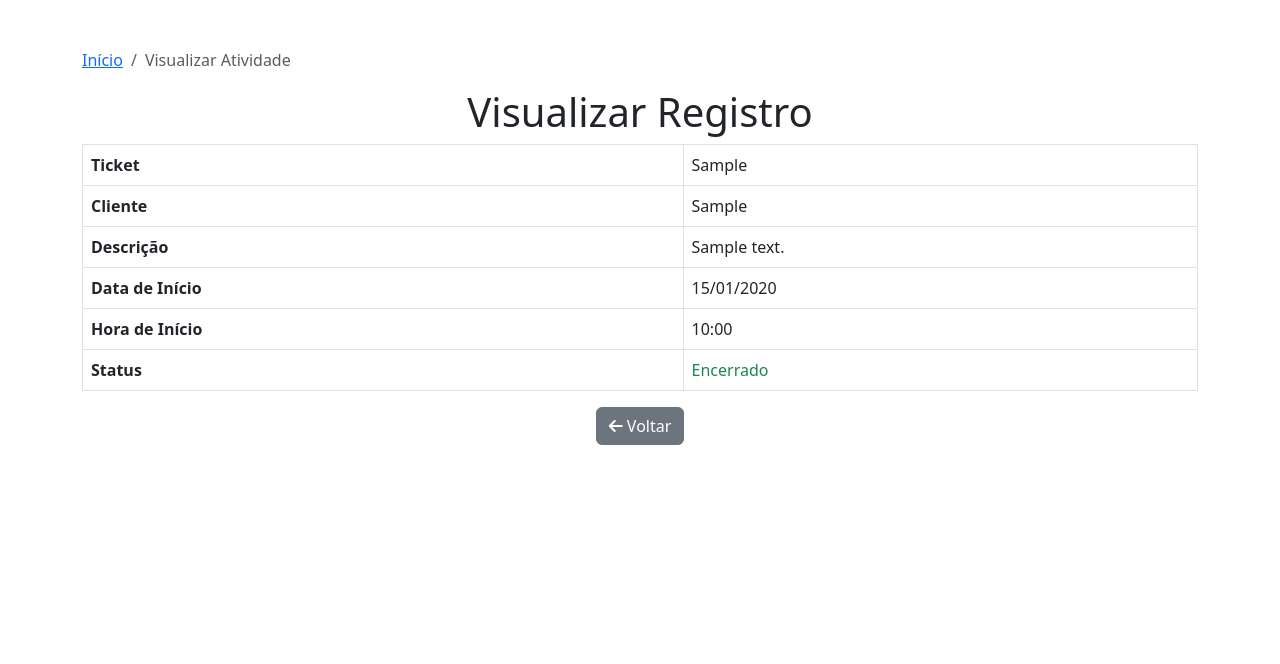
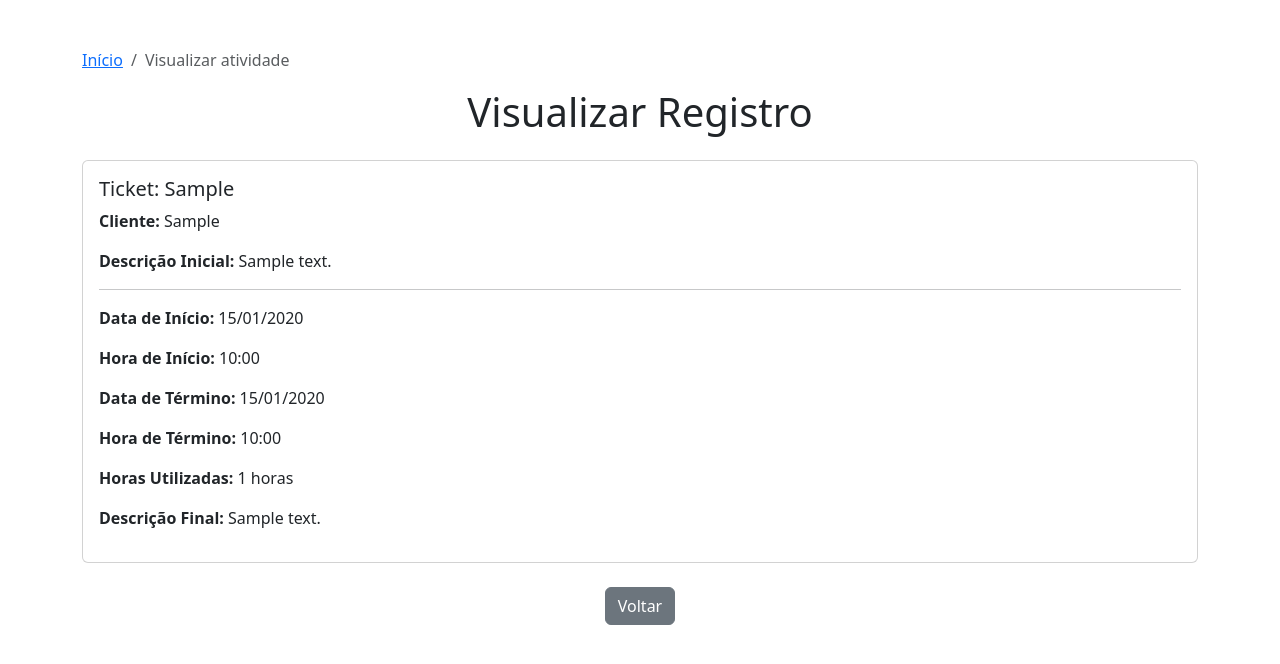
Before and after one commit to CayoSCosta/ControleDeAtividades, a Django app: page /visualizar/00000000-0000-0000-0000-000000000001/ in a window 1280 px wide. Shown: the top 664 px of the page. Run offline with Django 5.2, Linux system fonts and the light colour scheme; tables that the repository leaves empty hold one stand-in row (values such as "Sample post").

Commit message:
principais funcionalidades

```diff
--- a/registro_horas/models.py
+++ b/registro_horas/models.py
@@ -36,9 +36,17 @@ class Registro(BaseModel):
             raise ValidationError("A hora de término não pode ser anterior à hora de início.")
         super().clean()
 
+    # def save(self, *args, **kwargs):
+    #     # Calcula automaticamente as horas utilizadas
+    #     if self.hora_de_termino:
+    #         inicio = datetime.combine(self.data_de_inicio, self.hora_de_inicio)
+    #         termino = datetime.combine(self.data_de_inicio, self.hora_de_termino)
+    #         self.horas_utilizadas = (termino - inicio).total_seconds() / 3600  # Converte segundos em horas
+    #     super().save(*args, **kwargs)
+
     def save(self, *args, **kwargs):
         # Calcula automaticamente as horas utilizadas
-        if self.hora_de_termino:
+        if self.hora_de_inicio and self.hora_de_termino:
             inicio = datetime.combine(self.data_de_inicio, self.hora_de_inicio)
             termino = datetime.combine(self.data_de_inicio, self.hora_de_termino)
             self.horas_utilizadas = (termino - inicio).total_seconds() / 3600  # Converte segundos em horas
--- a/registro_horas/templates/registro.html
+++ b/registro_horas/templates/registro.html
@@ -22,9 +22,6 @@
             {{ form.as_p }}
             <div class="text-center mt-3">
                 <button type="submit" name="acao" value="salvar" class="btn btn-success">Salvar</button>
-                {% if data_de_inicio and hora_de_inicio %}
-                    <button type="submit" name="acao" value="encerrar" class="btn btn-danger">Encerrar</button>
-                {% endif %}
             </div>
             <div class="text-center mt-3">
                 <a href="{% url 'index' %}" class="btn btn-secondary">
--- a/registro_horas/templates/visualizar.html
+++ b/registro_horas/templates/visualizar.html
@@ -4,64 +4,54 @@
     <meta charset="UTF-8">
     <meta name="viewport" content="width=device-width, initial-scale=1.0">
     <title>Visualizar Registro</title>
-    <link rel="stylesheet" href="https://cdnjs.cloudflare.com/ajax/libs/font-awesome/6.0.0/css/all.min.css">
     <link rel="stylesheet" href="https://cdn.jsdelivr.net/npm/bootstrap@5.3.0/dist/css/bootstrap.min.css">
 </head>
 <body>
     <div class="container mt-5">
         <nav aria-label="breadcrumb">
             <ol class="breadcrumb">
-                <li class="breadcrumb-item"><a href="{% url 'index' %}">Início</a></li> <!-- Link para a página inicial -->
-                <li class="breadcrumb-item active" aria-current="page">Visualizar Atividade</li> <!-- Página atual -->
+                <li class="breadcrumb-item"><a href="{% url 'index' %}">Início</a></li>
+                <li class="breadcrumb-item active" aria-current="page">Visualizar atividade</li>
             </ol>
         </nav>
 
         <h1 class="text-center">Visualizar Registro</h1>
-        <table class="table table-bordered">
-            <tr>
-                <th>Ticket</th>
-                <td>{{ registro.ticket }}</td>
-            </tr>
-            <tr>
-                <th>Cliente</th>
-                <td>{{ registro.cliente }}</td>
-            </tr>
-            <tr>
-                <th>Descrição</th>
-                <td>{{ registro.descricao }}</td>
-            </tr>
-            <tr>
-                <th>Data de Início</th>
-                <td>{{ registro.data_de_inicio|date:"d/m/Y" }}</td>
-            </tr>
-            <tr>
-                <th>Hora de Início</th>
-                <td>{{ registro.hora_de_inicio|time:"H:i" }}</td>
-            </tr>
-            <tr>
-                <th>Status</th>
-                <td>
-                    {% if not registro.hora_de_termino %}
-                        <span class="text-warning">Em Andamento</span>
-                    {% else %}
-                        <span class="text-success">Encerrado</span>
-                    {% endif %}
-                </td>
-            </tr>
-        </table>
 
-        {% if not registro.hora_de_termino %}
-            <div class="text-center mt-3">
-                <a href="{% url 'encerrar' registro.id %}" class="btn btn-danger">
-                    <i class="fas fa-times-circle"></i> Encerrar
-                </a>
+        <div class="card mt-4">
+            <div class="card-body">
+                <h5 class="card-title">Ticket: {{ registro.ticket }}</h5>
+                <p><strong>Cliente:</strong> {{ registro.cliente }}</p>
+                <p><strong>Descrição Inicial:</strong> {{ registro.descricao }}</p>
+                <hr>
+                <p><strong>Data de Início:</strong> {{ registro.data_de_inicio|date:"d/m/Y" }}</p>
+                <p><strong>Hora de Início:</strong> {{ registro.hora_de_inicio|time:"H:i" }}</p>
+                {% if registro.hora_de_termino %}
+                    <p><strong>Data de Término:</strong> {{ registro.data_de_inicio|date:"d/m/Y" }}</p>
+                    <p><strong>Hora de Término:</strong> {{ registro.hora_de_termino|time:"H:i" }}</p>
+                    <p><strong>Horas Utilizadas:</strong> {{ registro.horas_utilizadas|floatformat }} horas </p>
+                    <p><strong>Descrição Final:</strong> {{ registro.descricao }}</p>
+                {% else %}
+                    <div class="alert alert-warning text-center">
+                        <strong>Status:</strong> Em Andamento
+                    </div>
+                    <form method="post" action="{% url 'encerrar' registro.id %}">
+                        {% csrf_token %}
+                        <div class="mb-3">
+                            <label for="descricao" class="form-label">Descrição do que foi feito:</label>
+                            <textarea
+                                id="descricao"
+                                name="descricao"
+                                class="form-control"
+                                rows="3"
+                                placeholder="Descreva as atividades realizadas"></textarea>
+                        </div>
+                        <button type="submit" class="btn btn-danger">Encerrar Atividade</button>
+                    </form>
+                {% endif %}
             </div>
-        {% endif %}
-
-        <div class="text-center mt-3">
-            <a href="{% url 'index' %}" class="btn btn-secondary">
-                <i class="fas fa-arrow-left"></i> Voltar
-            </a>
+        </div>
+        <div class="text-center mt-4">
+            <a href="{% url 'index' %}" class="btn btn-secondary">Voltar</a>
         </div>
     </div>
 </body>
--- a/registro_horas/views.py
+++ b/registro_horas/views.py
@@ -1,18 +1,27 @@
+from django.core.paginator import Paginator
 from django.shortcuts import render, redirect, get_object_or_404
 from django.utils.timezone import now, datetime
 from .models import Registro
 from .forms import RegistroForm
 
 def index_view(request):
-    # Obtém os últimos 5 registros de tickets (ordem decrescente por data e hora de criação)
-    ultimos_tickets = Registro.objects.order_by('-data_de_inicio', '-hora_de_inicio')[:10]
-    return render(request, 'index.html', {'ultimos_tickets': ultimos_tickets})
+    # Obtém os últimos registros de tickets, ordenados por data e hora de criação
+    ultimos_tickets = Registro.objects.order_by('-data_de_inicio', '-hora_de_inicio')
+
+    # Configuração da paginação
+    paginator = Paginator(ultimos_tickets, 10)  # 10 tickets por página
+    page_number = request.GET.get('page')  # Pega o número da página da query string
+    page_obj = paginator.get_page(page_number)
+
+    # Passa os tickets paginados para o template
+    return render(request, 'index.html', {'page_obj': page_obj})
 
 def criar_tarefa_view(request):
     if request.method == 'POST':
         form = RegistroForm(request.POST)
         if form.is_valid():
             acao = request.POST.get('acao')
+            print(f"Ação: {acao}")
             registro = form.save(commit=False)
 
             if acao == 'salvar':
@@ -20,35 +29,22 @@ def criar_tarefa_view(request):
                 registro.data_de_inicio = datetime.now().date()
                 registro.hora_de_inicio = datetime.now().time()
                 registro.save()
+                print(f"Registro salvo: {registro.id}")
                 return render(request, 'registro.html', {
                     'form': form,
                     'data_de_inicio': registro.data_de_inicio,
                     'hora_de_inicio': registro.hora_de_inicio,
                 })
             elif acao == 'encerrar':
-                # Busca o último registro em andamento e encerra
+                # Busca o último registro em andamento e redireciona para a view de encerramento
                 ultimo_registro = Registro.objects.filter(hora_de_termino__isnull=True).last()
+                print(f"Encerrando ultimo registro salvo: {ultimo_registro.id}")
                 if ultimo_registro:
-                    ultimo_registro.hora_de_termino = datetime.now().time()
-                    ultimo_registro.save()
-                return redirect('index')  # Ajuste para a URL ou página inicial desejada
+                    return redirect('encerrar', pk=ultimo_registro.id)
     else:
         form = RegistroForm()
 
     return render(request, 'registro.html', {'form': form})
-
-
-# def encerrar_tarefa_view(request, pk):
-#     registro = get_object_or_404(Registro, pk=pk)
-#     registro.hora_de_termino = now().time()
-
-#     # Calcular horas utilizadas
-#     if registro.hora_de_inicio and registro.hora_de_termino:
-#         delta = datetime.combine(date.min, registro.hora_de_termino) - datetime.combine(date.min, registro.hora_de_inicio)
-#         registro.horas_utilizadas = (datetime.min + delta).time()
-
-#     registro.save()
-#     return redirect('index')  # Redirecionar para a página inicial
 
 def encerrar_tarefa_view(request, pk):
     registro = get_object_or_404(Registro, id=pk)
@@ -61,12 +57,15 @@ def encerrar_tarefa_view(request, pk):
             datetime.combine(datetime.today(), registro.hora_de_inicio)
         )
         registro.descricao = descricao
+
         registro.save()
         return redirect('index')  # Redireciona para a tela inicial após encerrar
 
     return render(request, 'encerrar.html', {'registro': registro})
 
 
+
 def visualizar_tarefa_view(request, pk):
     registro = get_object_or_404(Registro, pk=pk)
+    print(f"Horas utilizadas: {registro.horas_utilizadas}")
     return render(request, 'visualizar.html', {'registro': registro})
```
Also changed, not shown: registro_horas/templates/encerrar.html (+7 -1 lines), registro_horas/templates/index.html (+40 -3 lines), registro_horas/migrations/0003_alter_registro_options_and_more.py (added).
